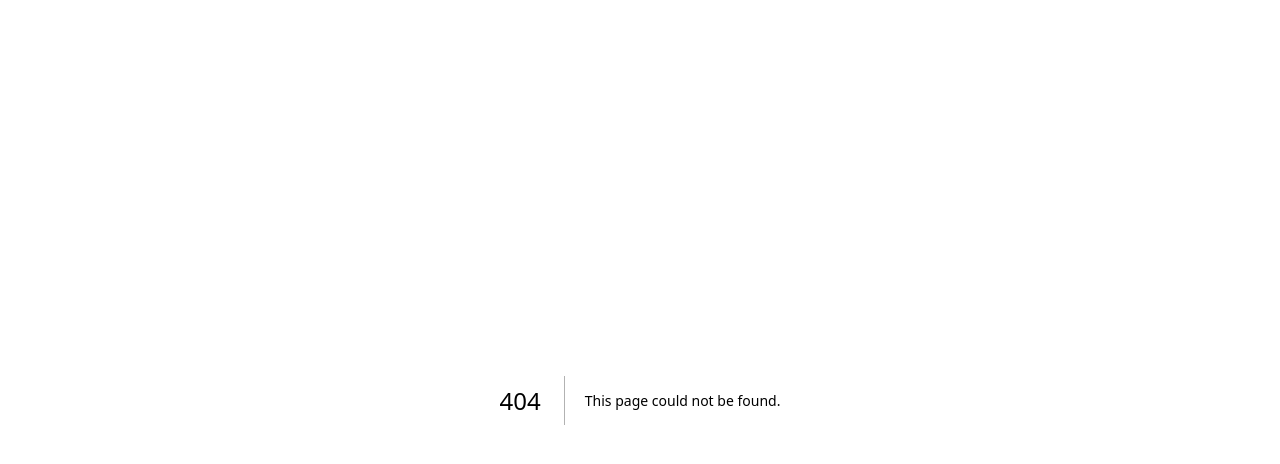
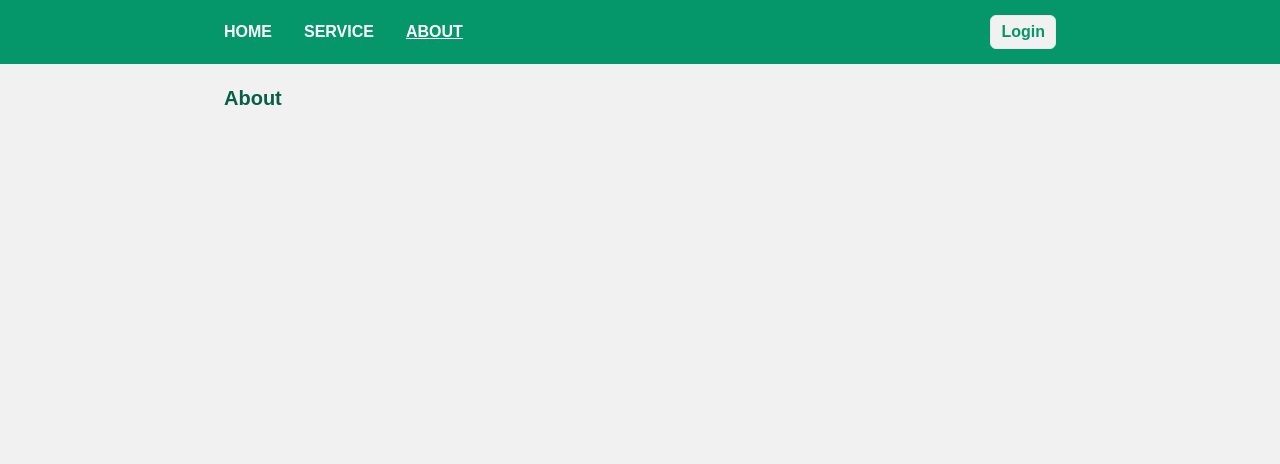
Before and after one commit to rafiramdani321/basic-auth, a Next.js app: page /about in a window 1280 px wide. Before the commit this address had no page. Shown: the top 464 px of the page. Built offline with nearby package versions, Linux system fonts and the light colour scheme.

Commit message:
update code navlink

```diff
--- /dev/null
+++ b/app/(browser)/(home)/page.tsx
@@ -0,0 +1,11 @@
+import React from "react";
+
+const PageHome = () => {
+  return (
+    <div>
+      <p className="font-semibold text-xl text-emerald-800">Home</p>
+    </div>
+  );
+};
+
+export default PageHome;
--- /dev/null
+++ b/app/(browser)/_components/navbar.tsx
@@ -0,0 +1,21 @@
+import React from "react";
+import NavLink from "./navlink";
+import Link from "next/link";
+
+const Navbar = () => {
+  return (
+    <nav className="bg-emerald-600 h-16 flex w-full">
+      <div className="flex w-full items-center justify-between px-56">
+        <NavLink />
+        <Link
+          href={"/login"}
+          className="text-emerald-600 font-semibold text-base border bg-background px-2.5 py-1 rounded-md hover:ring-2 hover:ring-emerald-400"
+        >
+          Login
+        </Link>
+      </div>
+    </nav>
+  );
+};
+
+export default Navbar;
--- a/app/_components/nav.tsx
+++ b/app/(browser)/_components/navlink.tsx
@@ -1,29 +1,37 @@
+"use client";
+
+import React from "react";
 import Link from "next/link";
-import React from "react";
+import { usePathname } from "next/navigation";
 
 const data = [
   {
     id: 1,
     name: "Home",
-    slug: "/",
+    href: "/",
   },
   {
     id: 2,
     name: "Service",
-    slug: "service",
+    href: "/service",
   },
   {
     id: 3,
     name: "About",
-    slug: "about",
+    href: "/about",
   },
 ];
 
 const NavLink = () => {
+  const pathname = usePathname();
   return (
     <div className="flex gap-x-8 text-white font-semibold text-base uppercase">
       {data.map((item) => (
-        <Link href={item.slug} key={item.id} className="hover:underline">
+        <Link
+          href={item.href}
+          key={item.id}
+          className={`hover:underline ${pathname === item.href && "underline"}`}
+        >
           {item.name}
         </Link>
       ))}
--- /dev/null
+++ b/app/(browser)/about/page.tsx
@@ -0,0 +1,11 @@
+import React from "react";
+
+const PageAbout = () => {
+  return (
+    <div>
+      <p className="font-semibold text-xl text-emerald-800">About</p>
+    </div>
+  );
+};
+
+export default PageAbout;
--- /dev/null
+++ b/app/(browser)/layout.tsx
@@ -0,0 +1,13 @@
+import React from "react";
+import Navbar from "./_components/navbar";
+
+const LayoutBrowser = ({ children }: { children: React.ReactNode }) => {
+  return (
+    <>
+      <Navbar />
+      <div className="mt-5 px-56">{children}</div>
+    </>
+  );
+};
+
+export default LayoutBrowser;
--- /dev/null
+++ b/app/(browser)/service/page.tsx
@@ -0,0 +1,11 @@
+import React from "react";
+
+const PageService = () => {
+  return (
+    <div>
+      <p className="font-semibold text-xl text-emerald-800">Service</p>
+    </div>
+  );
+};
+
+export default PageService;
--- a/app/login/page.tsx
+++ b/app/login/page.tsx
@@ -2,16 +2,7 @@ import Link from "next/link";
 import React from "react";
 
 const Login = () => {
-  return (
-    <div>
-      <Link
-        href={"/login"}
-        className="text-emerald-600 font-semibold text-base border bg-background px-2.5 py-2 rounded-md hover:ring-2 hover:ring-emerald-400"
-      >
-        Login
-      </Link>
-    </div>
-  );
+  return <div>Form Login</div>;
 };
 
 export default Login;
--- a/app/page.tsx
+++ /dev/null
@@ -1,14 +0,0 @@
-import Image from "next/image";
-import NavLink from "./_components/nav";
-import Login from "./login/page";
-
-export default function Home() {
-  return (
-    <div className="bg-emerald-600 h-16 flex w-full items-center">
-      <div className="flex w-full justify-between px-56">
-        <NavLink />
-        <Login />
-      </div>
-    </div>
-  );
-}
```
